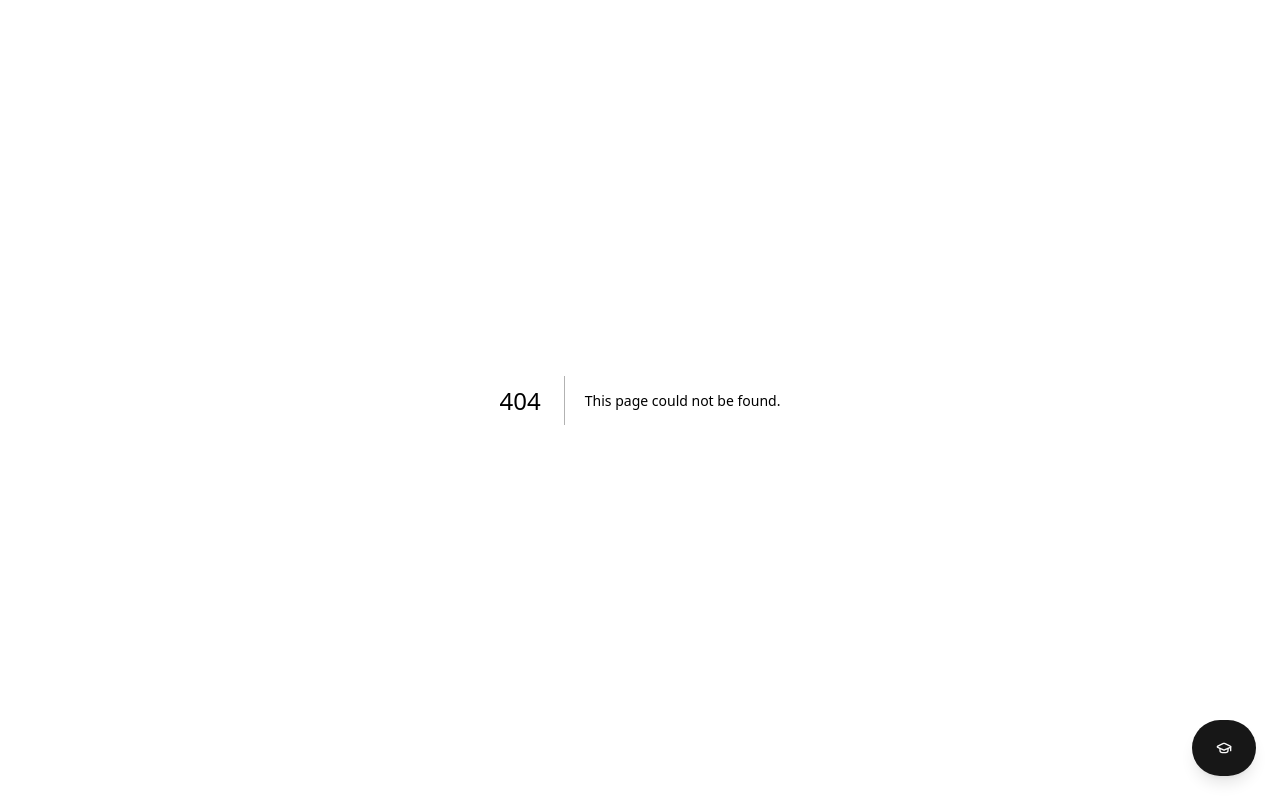
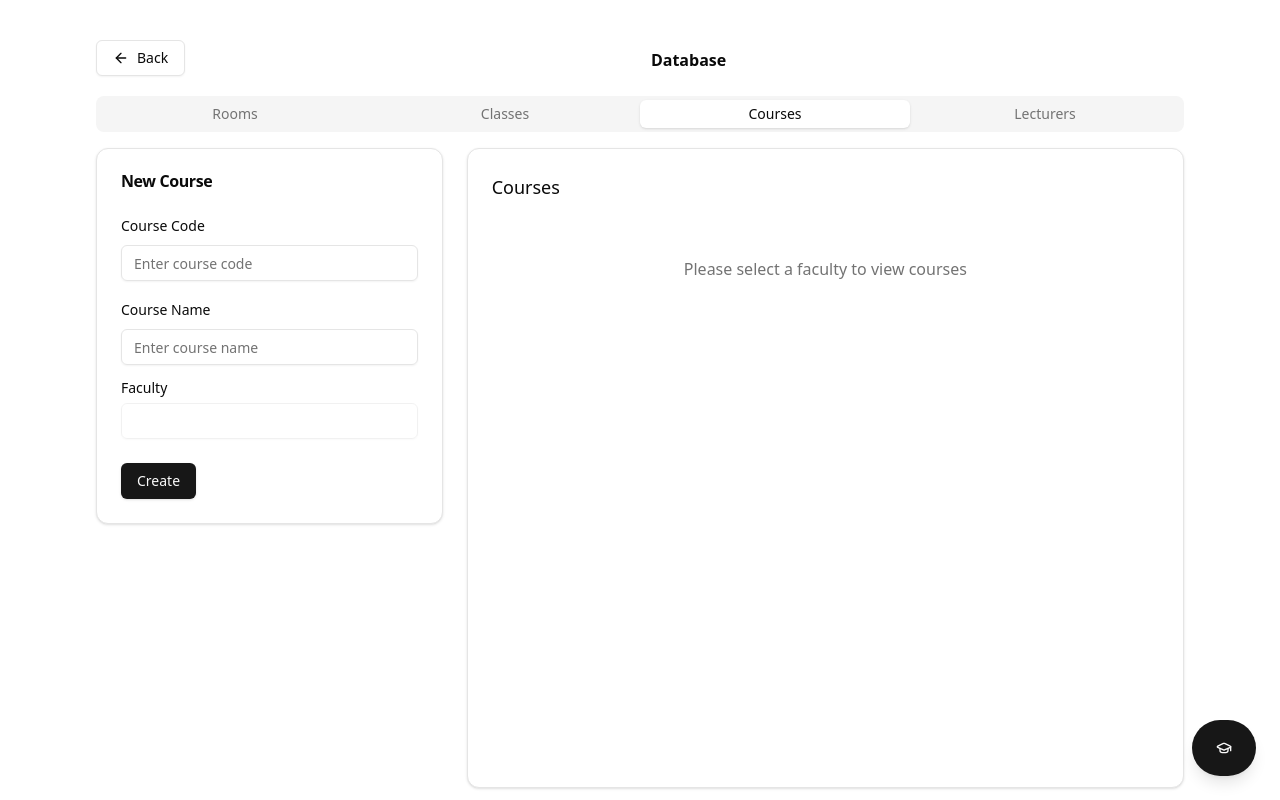
Before and after one commit to ntholi/timetable-maker, a Next.js app: page /database/courses in a window 1280 px wide. Before the commit this address had no page. Built offline with nearby package versions, Linux system fonts and the light colour scheme.

Commit message:
Add Courses CRUD

```diff
--- /dev/null
+++ b/src/app/database/courses/Course.ts
@@ -0,0 +1,18 @@
+import { Entity } from '@/lib/Entity';
+import { facultyKeys } from '@/lib/Faculty';
+import { z } from 'zod';
+
+export const courseSchema = z.object({
+  name: z.string().min(1, 'Course name is required'),
+  code: z
+    .string()
+    .min(1, 'Course code is required')
+    .max(10, 'Course code too long'),
+  faculty: z
+    .enum(facultyKeys, {
+      required_error: 'Please select a faculty',
+    })
+    .or(z.null()),
+});
+
+export type Course = z.infer<typeof courseSchema> & Entity;
--- /dev/null
+++ b/src/app/database/courses/CourseForm.tsx
@@ -0,0 +1,146 @@
+'use client';
+
+import { Button } from '@/components/ui/button';
+import { Card, CardContent, CardHeader, CardTitle } from '@/components/ui/card';
+import {
+  Form,
+  FormControl,
+  FormField,
+  FormItem,
+  FormLabel,
+  FormMessage,
+} from '@/components/ui/form';
+import { Input } from '@/components/ui/input';
+import { Label } from '@/components/ui/label';
+import { useFacultyStore } from '@/stores/facultyStore';
+import { zodResolver } from '@hookform/resolvers/zod';
+import { useEffect } from 'react';
+import { useForm } from 'react-hook-form';
+import { toast } from 'sonner';
+import { Course, courseSchema } from './Course';
+import { courseRepository } from './repository';
+
+type Props = {
+  selected: Course | null;
+  onReset: () => void;
+  className?: string;
+};
+
+export function CourseForm({ selected, onReset, className }: Props) {
+  const { faculty } = useFacultyStore();
+
+  const form = useForm<Course>({
+    resolver: zodResolver(courseSchema),
+    defaultValues: {
+      name: '',
+      code: '',
+      faculty: faculty,
+    },
+  });
+
+  useEffect(() => {
+    if (selected) {
+      form.reset({
+        name: selected.name,
+        code: selected.code,
+        faculty: faculty,
+      });
+    } else {
+      form.reset({
+        name: '',
+        code: '',
+        faculty: faculty,
+      });
+    }
+  }, [selected, form, faculty]);
+
+  const onSubmit = async (data: Course) => {
+    try {
+      if (selected) {
+        await courseRepository.update(selected.id ?? '', data);
+        toast.success('Course updated successfully');
+      } else {
+        await courseRepository.create(data);
+        toast.success('Course created successfully');
+      }
+      resetForm();
+    } catch (error) {
+      toast.error('An error occurred', {
+        description: (error as Error).message,
+      });
+      console.error(error);
+    }
+  };
+
+  const resetForm = () => {
+    form.reset({
+      name: '',
+      code: '',
+      faculty: faculty,
+    });
+    onReset();
+  };
+
+  return (
+    <Card className={className}>
+      <CardHeader>
+        <CardTitle>{selected ? 'Edit Course' : 'New Course'}</CardTitle>
+      </CardHeader>
+      <CardContent>
+        <Form {...form}>
+          <form onSubmit={form.handleSubmit(onSubmit)} className='space-y-4'>
+            <FormField
+              control={form.control}
+              name='code'
+              render={({ field }) => (
+                <FormItem>
+                  <FormLabel>Course Code</FormLabel>
+                  <FormControl>
+                    <Input placeholder='Enter course code' {...field} />
+                  </FormControl>
+                  <FormMessage />
+                </FormItem>
+              )}
+            />
+
+            <FormField
+              control={form.control}
+              name='name'
+              render={({ field }) => (
+                <FormItem>
+                  <FormLabel>Course Name</FormLabel>
+                  <FormControl>
+                    <Input placeholder='Enter course name' {...field} />
+                  </FormControl>
+                  <FormMessage />
+                </FormItem>
+              )}
+            />
+
+            <div className='flex flex-col gap-2'>
+              <Label htmlFor='faculty'>Faculty</Label>
+              <Input
+                type='text'
+                name='faculty'
+                value={faculty ?? ''}
+                disabled
+              />
+              <span className='text-sm text-destructive'>
+                {form.formState.errors.faculty?.message}
+              </span>
+            </div>
+
+            <div className='flex gap-2'>
+              <Button type='submit'>{selected ? 'Update' : 'Create'}</Button>
+              {selected && (
+                <Button type='button' variant='outline' onClick={resetForm}>
+                  Cancel
+                </Button>
+              )}
+            </div>
+          </form>
+        </Form>
+      </CardContent>
+    </Card>
+  );
+}
--- /dev/null
+++ b/src/app/database/courses/CoursesTable.tsx
@@ -0,0 +1,104 @@
+'use client';
+
+import { Button } from '@/components/ui/button';
+import { Card, CardContent, CardHeader } from '@/components/ui/card';
+import {
+  Table,
+  TableBody,
+  TableCell,
+  TableHead,
+  TableHeader,
+  TableRow,
+} from '@/components/ui/table';
+import { Pencil, Trash2 } from 'lucide-react';
+import { useEffect, useState } from 'react';
+import { toast } from 'sonner';
+import { Course } from './Course';
+import { useFacultyStore } from '@/stores/facultyStore';
+import { courseRepository } from './repository';
+
+type Props = {
+  onEdit: (course: Course) => void;
+  className?: string;
+};
+
+export function CoursesTable({ onEdit, className }: Props) {
+  const [courses, setCourses] = useState<Course[]>([]);
+  const { faculty: selectedFaculty } = useFacultyStore();
+
+  useEffect(() => {
+    if (!selectedFaculty) {
+      setCourses([]);
+      return;
+    }
+
+    const unsubscribe = courseRepository.listen(selectedFaculty, (items) => {
+      setCourses(items);
+    });
+
+    return () => unsubscribe();
+  }, [selectedFaculty]);
+
+  const handleDelete = async (id: string) => {
+    try {
+      await courseRepository.delete(id);
+      toast.success('Course deleted successfully');
+    } catch (error) {
+      toast.error('An error occurred while deleting');
+      console.error(error);
+    }
+  };
+
+  return (
+    <Card className={className}>
+      <CardHeader>
+        <h2 className='text-lg font-medium'>Courses</h2>
+      </CardHeader>
+      <CardContent>
+        {selectedFaculty ? (
+          <Table>
+            <TableHeader>
+              <TableRow>
+                <TableHead>Code</TableHead>
+                <TableHead>Name</TableHead>
+                <TableHead>Faculty</TableHead>
+                <TableHead className='text-right'>Actions</TableHead>
+              </TableRow>
+            </TableHeader>
+            <TableBody>
+              {courses.map((it) => (
+                <TableRow key={it.id}>
+                  <TableCell>{it.code}</TableCell>
+                  <TableCell>{it.name}</TableCell>
+                  <TableCell>{it.faculty}</TableCell>
+                  <TableCell className='text-right'>
+                    <div className='flex justify-end gap-2'>
+                      <Button
+                        variant='outline'
+                        size='icon'
+                        onClick={() => onEdit(it)}
+                      >
+                        <Pencil className='h-4 w-4' />
+                      </Button>
+                      <Button
+                        variant='destructive'
+                        size='icon'
+                        onClick={() => handleDelete(it.id ?? '')}
+                      >
+                        <Trash2 className='h-4 w-4' />
+                      </Button>
+                    </div>
+                  </TableCell>
+                </TableRow>
+              ))}
+            </TableBody>
+          </Table>
+        ) : (
+          <div className='text-center py-8 text-muted-foreground'>
+            Please select a faculty to view courses
+          </div>
+        )}
+      </CardContent>
+    </Card>
+  );
+}
--- /dev/null
+++ b/src/app/database/courses/page.tsx
@@ -0,0 +1,26 @@
+'use client';
+
+import { CourseForm } from './CourseForm';
+import { CoursesTable } from './CoursesTable';
+import React from 'react';
+import { Course } from './Course';
+
+export default function CoursesPage() {
+  const [selectedCourse, setSelectedCourse] = React.useState<Course | null>(
+    null
+  );
+
+  return (
+    <div className='grid grid-cols-12 gap-6'>
+      <CourseForm
+        className='col-span-4 max-h-fit'
+        selected={selectedCourse}
+        onReset={() => setSelectedCourse(null)}
+      />
+      <CoursesTable
+        className='col-span-8 h-[80vh] overflow-auto'
+        onEdit={setSelectedCourse}
+      />
+    </div>
+  );
+}
--- /dev/null
+++ b/src/app/database/courses/repository.ts
@@ -0,0 +1,57 @@
+import { Faculty } from '@/lib/Faculty';
+import { collection, orderBy, query, where } from 'firebase/firestore';
+import { BaseRepository } from '../../../lib/BaseRepository';
+import { Course } from './Course';
+
+class CourseRepository extends BaseRepository<Course> {
+  constructor() {
+    super('courses');
+  }
+
+  listen(faculty: Faculty, onNext: (courses: Course[]) => void) {
+    return this.listenToCollection(onNext, [
+      orderBy('name'),
+      where('faculty', '==', faculty),
+    ]);
+  }
+
+  async create(data: Omit<Course, 'id'>): Promise<Course> {
+    if (!data.faculty) {
+      throw new Error('Faculty is required');
+    }
+    data.code = data.code.trim().toUpperCase();
+    data.name = data.name.trim();
+    const existing = await this.getByCode(data.code);
+    if (existing) {
+      throw new Error(
+        `Course with code ${data.code} already exists in ${existing.faculty}`
+      );
+    }
+    return super.create(data);
+  }
+
+  async update(id: string, data: Omit<Course, 'id'>): Promise<void> {
+    if (!data.faculty) {
+      throw new Error('Faculty is required');
+    }
+    data.code = data.code.trim().toUpperCase();
+    data.name = data.name.trim();
+    const existing = await this.getByCode(data.code);
+    if (existing && existing.id !== id) {
+      throw new Error(
+        `Course with code ${data.code} already exists in ${existing.faculty}`
+      );
+    }
+    return super.update(id, data);
+  }
+
+  async getByCode(code: string): Promise<Course | null> {
+    const q = query(
+      collection(this.db, this.collectionName),
+      where('code', '==', code)
+    );
+    return await this.getDoc(q);
+  }
+}
+
+export const courseRepository = new CourseRepository();
--- a/src/app/database/layout.tsx
+++ b/src/app/database/layout.tsx
@@ -15,6 +15,7 @@ export default function Layout({ children }: { children: React.ReactNode }) {
   const tabs = [
     { value: 'rooms', label: 'Rooms', path: '/database/rooms' },
     { value: 'classes', label: 'Classes', path: '/database/classes' },
+    { value: 'courses', label: 'Courses', path: '/database/courses' },
     { value: 'lecturers', label: 'Lecturers', path: '/database/lecturers' },
   ];
 
@@ -37,7 +38,7 @@ export default function Layout({ children }: { children: React.ReactNode }) {
         }}
         className='w-full'
       >
-        <TabsList className='w-full grid grid-cols-3'>
+        <TabsList className='w-full grid grid-cols-4'>
           {tabs.map((tab) => (
             <TabsTrigger key={tab.value} value={tab.value}>
               {tab.label}
```
